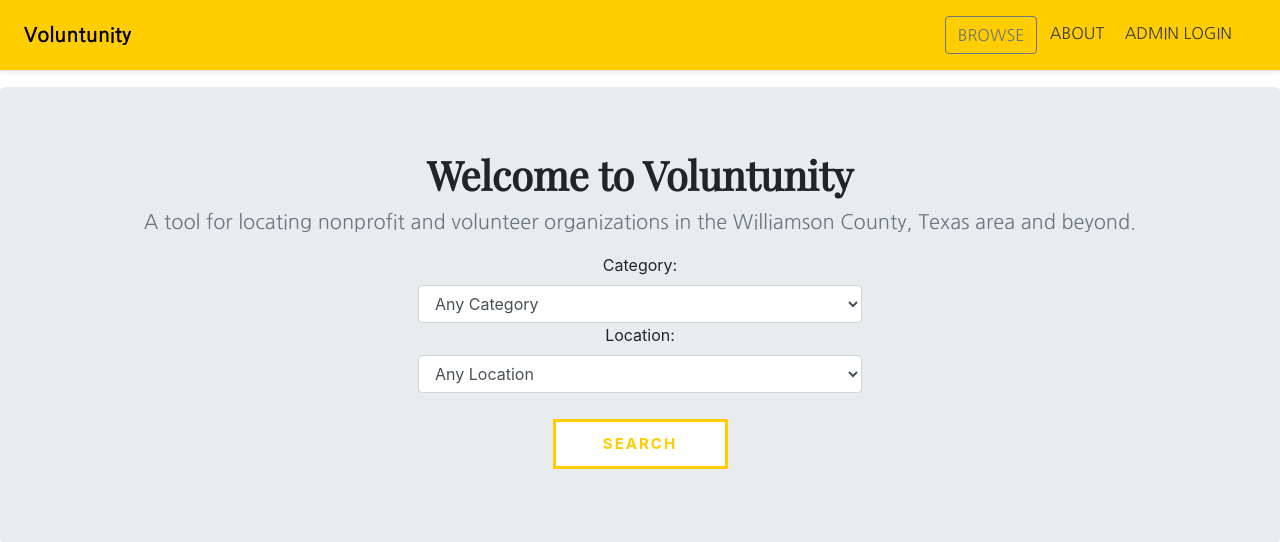
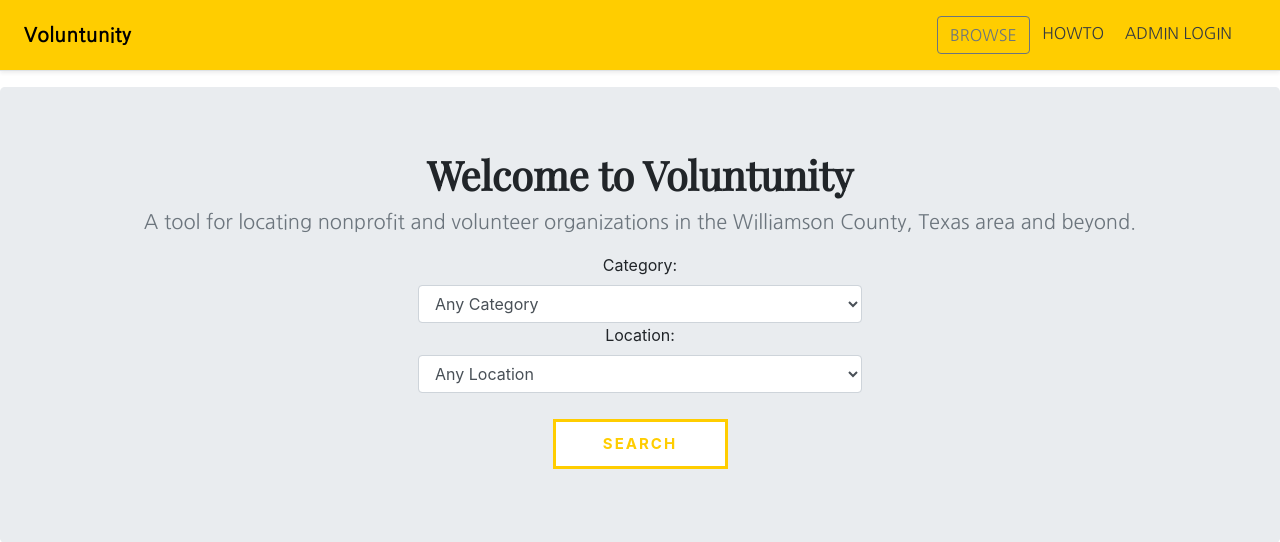
Before and after one commit to leg2015/CSCapstone19Volunteers, a Django app: page / in a window 1280 px wide. Shown: the top 542 px of the page. Run offline with Django 3.2, Linux system fonts and the light colour scheme; data that the repository does not hold is empty; some libraries are stand-ins or nearby versions.

Commit message:
Changed about to say how to

```diff
--- a/volDB/static/js/main.js
+++ b/volDB/static/js/main.js
@@ -26,8 +26,8 @@ $( document ).ready(function() {
   $("#id_location option:first-child").text("Any Location");
   console.log("method fired");
 
-  // Use sweetalert2 to show About message
-$('#aboutButton').on("click", function() {
+  // Use sweetalert2 to show How To message
+$('#howToButton').on("click", function() {
   Swal.fire({
   type: 'question',
   html: '<h1 class="jumbotron-heading">This is your friendly how-to manual</h1><br><br>'+
--- a/volDB/templates/base.html
+++ b/volDB/templates/base.html
@@ -25,7 +25,7 @@
     <h5 class="my-0 mr-md-auto font-weight-bold"> <a href="{% url 'index' %}">Voluntunity</a> </h5>
     <nav class="my-2 my-md-0 mr-md-3">
       <a class="btn btn-outline-secondary" href="{% url 'results' %}">BROWSE</a>
-      <a class="p-2 text-dark" href="#" id="aboutButton">ABOUT</a> <!-- use AJAX to load in about page? use pop-up? -->
+      <a class="p-2 text-dark" href="#" id="howToButton">HOWTO</a> <!-- use AJAX to load in about page? use pop-up? -->
       <a class="p-2 text-dark" href="{% url 'admin:index' %}">ADMIN LOGIN</a>
     </nav>
   </div>
```
